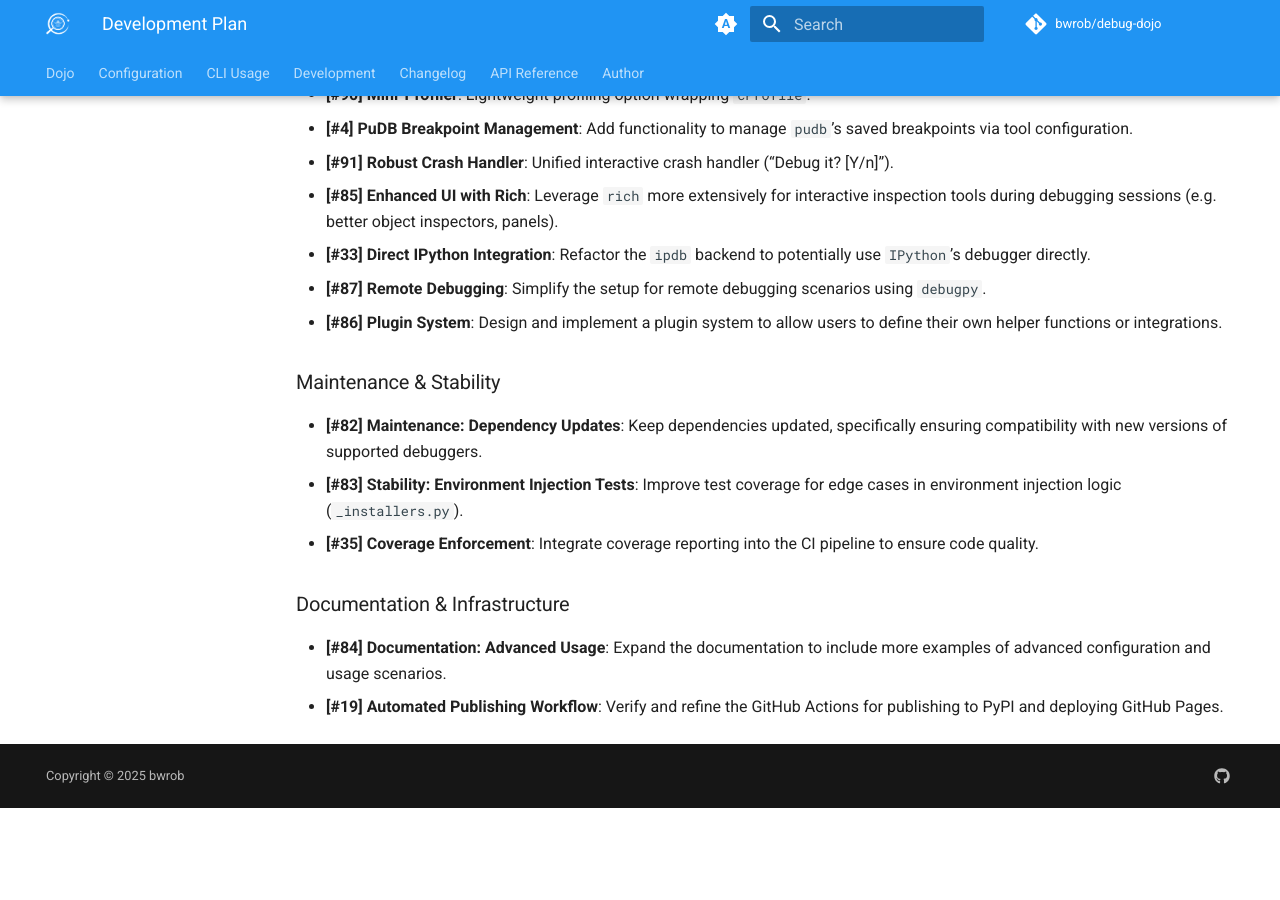
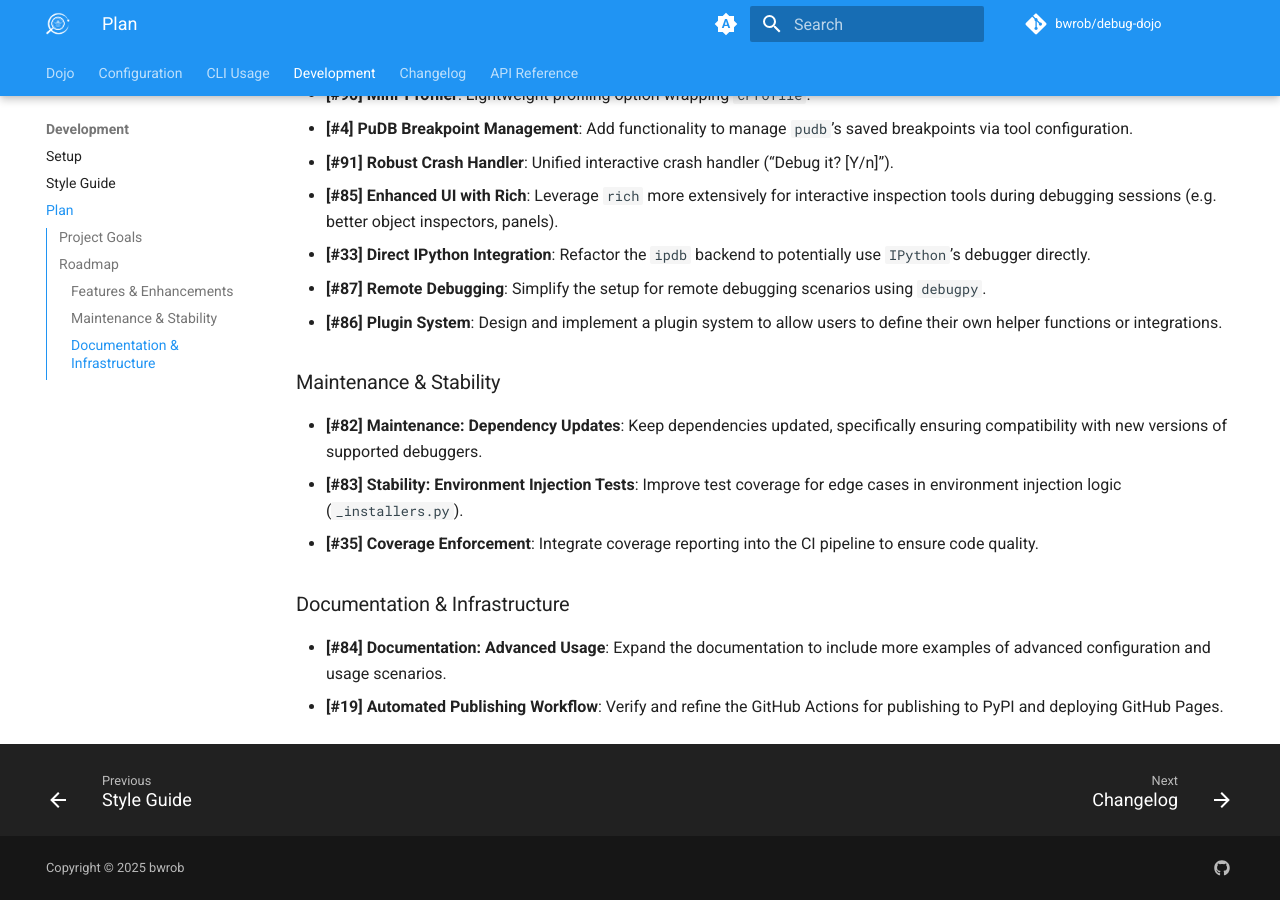
Before and after one commit to bwrob/debug-dojo, an MkDocs documentation site: the page built from docs/DEVELOPMENT_PLAN.md, in a window 1280 px wide and 900 px high, scrolled down 602 px. Built offline with MkDocs 1.6.1 and Material for MkDocs 9.7.7, drawn with Linux system fonts in a browser that asks for light colours; comment, search, counter and statistics services are not loaded; before the commit the page ends 1410 px from its top, so only the background shows below that; some of the changed lines change nothing that is shown.

Commit message:
docs: fix mkdocs navigation and remove author link

```diff
--- a/mkdocs.yaml
+++ b/mkdocs.yaml
@@ -28,11 +28,10 @@ nav:
   - CLI Usage: cli-reference.md
   - Development:
       - Setup: development.md
-      - Style Guide: style-guide.md
-      - Plan: development_plan.md
+      - Style Guide: STYLE_GUIDE.md
+      - Plan: DEVELOPMENT_PLAN.md
   - Changelog: changelog.md
   - API Reference: api-reference.md
-  - Author: ../
 plugins:
   - search
   - git-authors
```
